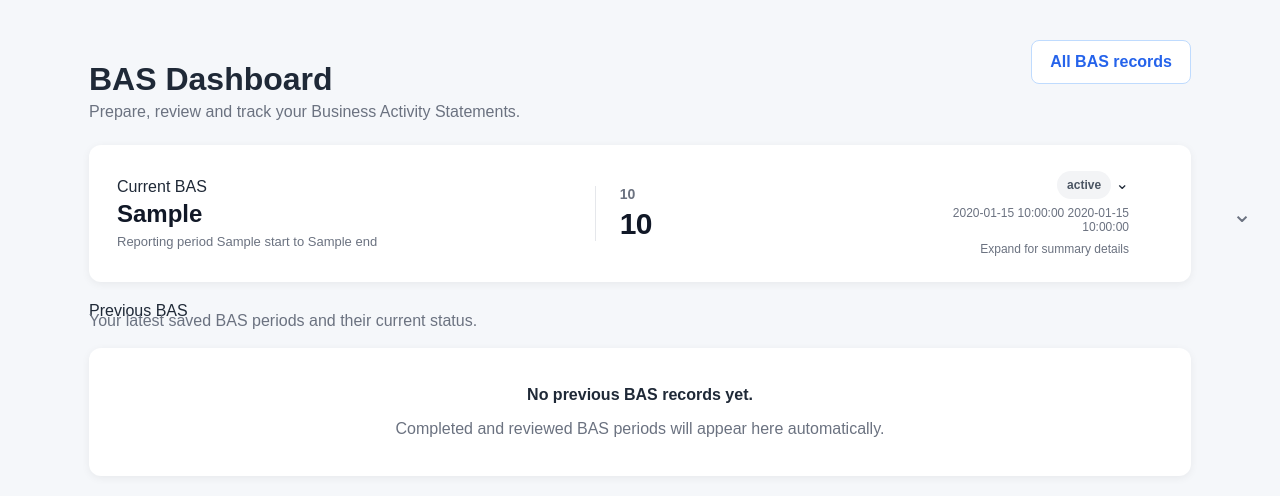
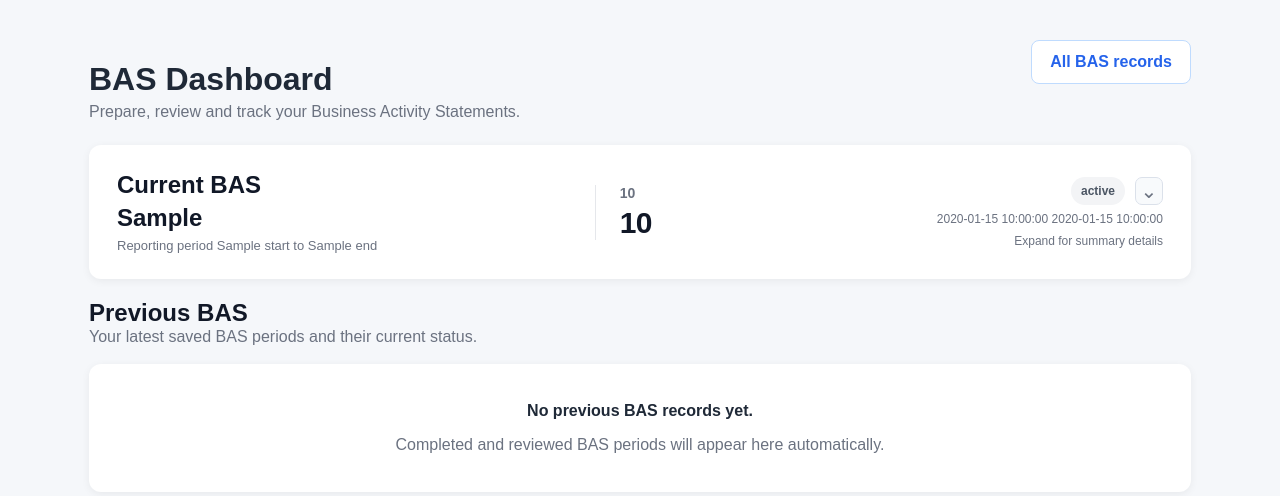
Before and after one commit to raviyadav2509/accounting, a Flask app: template templates/dashboard.html in a window 1280 px wide. Shown: the part 54-550 px from the top of the page. Run offline with Flask 3, Linux system fonts and the light colour scheme; the template is opened without the code that fills it: most values are stand-ins (such as "Sample title", 1, 10 or a date in 2020).

Commit message:
Style matching Current and Previous BAS headings

```diff
--- a/static/styles.css
+++ b/static/styles.css
@@ -673,23 +673,38 @@ li { margin-bottom: 7px; line-height: 1.5; }
 }
 
 .summary-status {
-    position: relative;
-    padding-right: 34px;
     text-align: right;
 }
 
-.current-bas-summary::after {
-    content: "⌄";
-    position: absolute;
-    right: 28px;
+.summary-status-row {
+    display: flex;
+    align-items: center;
+    justify-content: flex-end;
+    gap: 10px;
+}
+
+.collapse-indicator {
+    width: 28px;
+    height: 28px;
+    display: inline-flex;
+    align-items: center;
+    justify-content: center;
+    border: 1px solid #dbe1ea;
+    border-radius: 7px;
+    background: #f8fafc;
     color: #6b7280;
-    font-size: 24px;
+    font-size: 20px;
     line-height: 1;
     transform: rotate(0deg);
-    transition: transform .18s ease;
+    transition: transform .18s ease, background .18s ease;
 }
 
-.current-bas-disclosure[open] > .current-bas-summary::after {
+.current-bas-summary:hover .collapse-indicator {
+    background: #eef4ff;
+    color: #2563eb;
+}
+
+.current-bas-disclosure[open] .collapse-indicator {
     transform: rotate(180deg);
 }
 
@@ -753,11 +768,10 @@ li { margin-bottom: 7px; line-height: 1.5; }
 
     .summary-status {
         text-align: left;
-        padding-right: 34px;
     }
 
-    .current-bas-summary::after {
-        top: 28px;
+    .summary-status-row {
+        justify-content: flex-start;
     }
 }
 
@@ -780,3 +794,16 @@ li { margin-bottom: 7px; line-height: 1.5; }
         text-align: center;
     }
 }
+
+
+.dashboard-section-title {
+    margin: 0;
+    font-size: 24px;
+    line-height: 1.2;
+    font-weight: 700;
+    color: #111827;
+}
+
+.section-heading .dashboard-section-title {
+    margin-bottom: 8px;
+}
```
